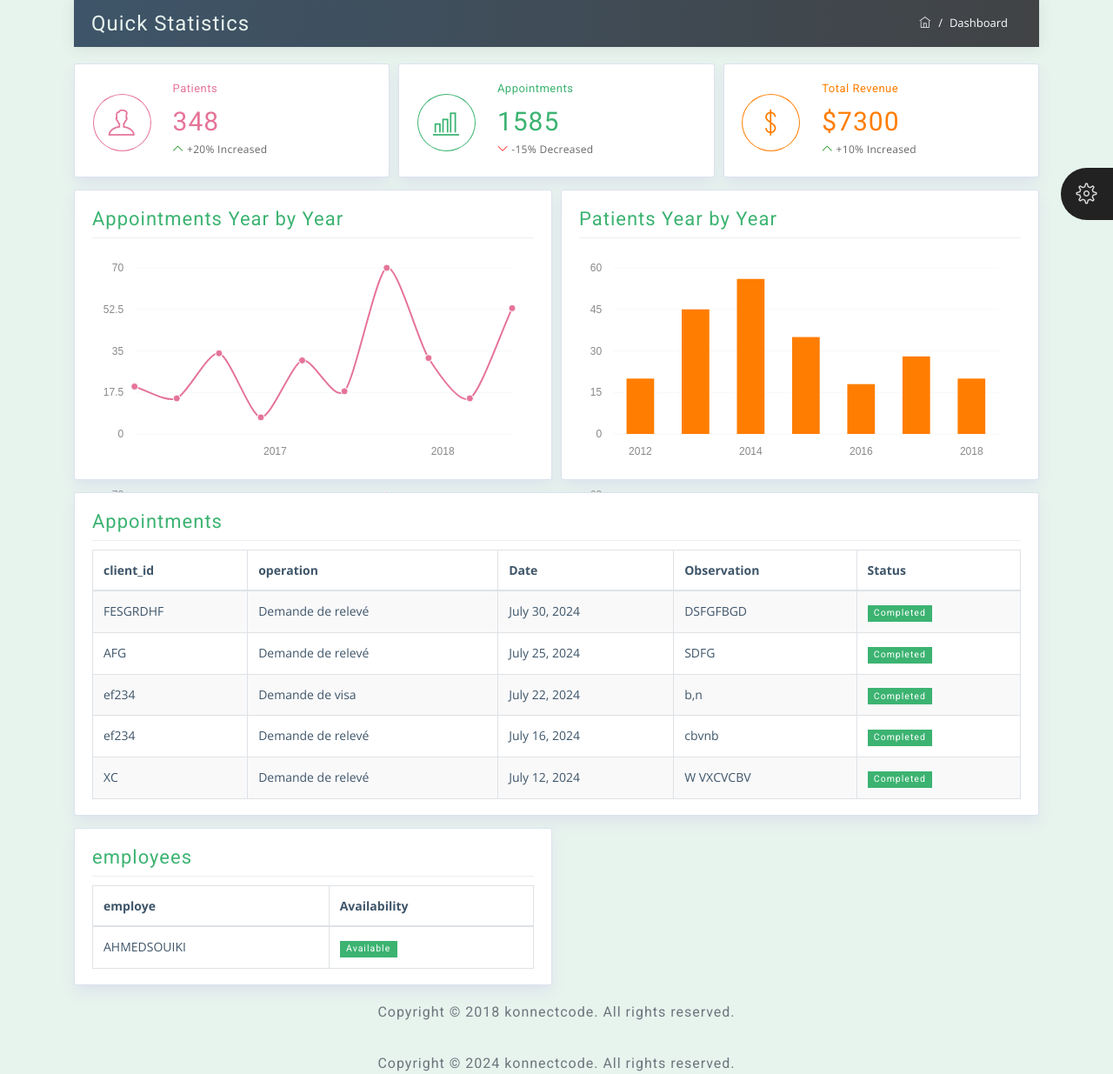
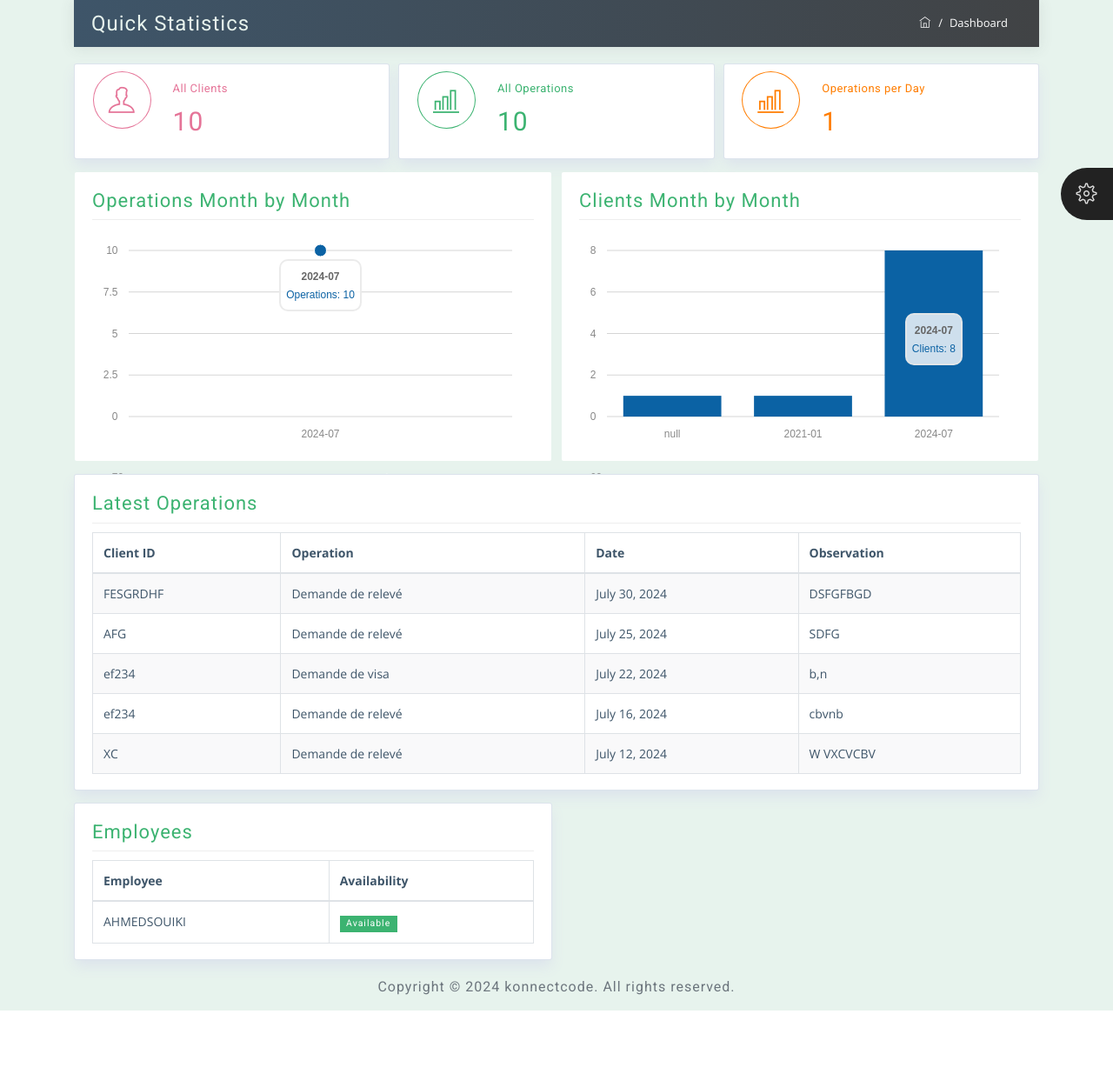
Before and after one commit to wadia20/gestionopperation, a Django app: page /dashboard/ in a window 1280 px wide. Shown: the part 167-1402 px from the top of the page at 87% size. After the commit the page ends 1329 px from the top, so only its background shows below. Run offline with Django 5.2, Linux system fonts and the light colour scheme; data comes from the database, SQL or seed files in the repository; both versions use the stored data as it was after the commit; some libraries are stand-ins or nearby versions.

Commit message:
dashboard

```diff
--- a/employe/models.py
+++ b/employe/models.py
@@ -4,6 +4,7 @@
 class Employee(models.Model):
     user = models.OneToOneField(User, on_delete=models.CASCADE)
     # Add other fields as needed
+from django.utils import timezone
 
 
 class Client(models.Model):
--- a/employe/templates/base.html
+++ b/employe/templates/base.html
@@ -145,7 +145,7 @@
 								<a class="nav-link dropdown-toggle" data-toggle="dropdown" href="#" role="button" aria-haspopup="true"
 								 aria-expanded="false"> Dashboard</a>
 								<div class="dropdown-menu">
-									<a class="dropdown-item" href="{% url 'employe:base' %}">let's go to mamak</a>
+									<a class="dropdown-item" href="{% url 'employe:base' %}">Statistics</a>
 
 								</div>
 							</li>
--- a/employe/templates/dashboard.html
+++ b/employe/templates/dashboard.html
@@ -1,10 +1,5 @@
 {% extends 'base.html' %}
 {% block content %}
-
-
-			<!-- /Menu -->
-			<!-- Breadcrumb -->
-			<!-- Page Title -->
 <div class="container mt-0">
     <div class="row breadcrumb-bar">
         <div class="col-md-6">
@@ -13,7 +8,7 @@
         <div class="col-md-6">
             <ol class="breadcrumb">
                 <li class="breadcrumb-item">
-								<a href="{%url 'employe:base'%}">
+                    <a href="{% url 'employe:base' %}">
                         <span class="ti-home"></span>
                     </a>
                 </li>
@@ -22,88 +17,78 @@
         </div>
     </div>
 </div>
-			<!-- /Page Title -->
-			<!-- /Breadcrumb -->
-			<!-- Main Content -->
+
 <div class="container home">
     <div class="row">
-					<!-- Widget Item -->
+        <!-- Clients Widget Item -->
         <div class="col-md-4">
             <div class="widget-area proclinic-box-shadow color-red">
                 <div class="widget-left">
                     <span class="ti-user"></span>
                 </div>
                 <div class="widget-right">
-								<h4 class="wiget-title">Patients</h4>
-								<span class="numeric color-red">348</span>
-								<p class="inc-dec mb-0"><span class="ti-angle-up"></span> +20% Increased</p>
+                    <h4 class="wiget-title">All Clients</h4>
+                    <span class="numeric color-red">{{ clients_count }}</span>
                 </div>
             </div>
         </div>
-					<!-- /Widget Item -->
-					<!-- Widget Item -->
+        <!-- /Clients Widget Item -->
+        <!-- Operations Widget Item -->
         <div class="col-md-4">
             <div class="widget-area proclinic-box-shadow color-green">
                 <div class="widget-left">
                     <span class="ti-bar-chart"></span>
                 </div>
                 <div class="widget-right">
-								<h4 class="wiget-title">Appointments</h4>
-								<span class="numeric color-green">1585</span>
-								<p class="inc-dec mb-0"><span class="ti-angle-down"></span> -15% Decreased</p>
+                    <h4 class="wiget-title">All Operations</h4>
+                    <span class="numeric color-green">{{ total_operations }}</span>
                 </div>
             </div>
         </div>
-					<!-- /Widget Item -->
-					<!-- Widget Item -->
+        <!-- /Operations Widget Item -->
+        <!-- Operations per Day Widget Item -->
         <div class="col-md-4">
             <div class="widget-area proclinic-box-shadow color-yellow">
                 <div class="widget-left">
-								<span class="ti-money"></span>
+                    <span class="ti-bar-chart"></span>
                 </div>
                 <div class="widget-right">
-								<h4 class="wiget-title">Total Revenue</h4>
-								<span class="numeric color-yellow">$7300</span>
-								<p class="inc-dec mb-0"><span class="ti-angle-up"></span> +10% Increased</p>
+                    <h4 class="wiget-title">Operations per Day</h4>
+                    <span class="numeric color-yellow">{{ operations_per_day }}</span>
                 </div>
             </div>
         </div>
-					<!-- /Widget Item -->
+        <!-- /Operations per Day Widget Item -->
     </div>
 
     <div class="row">
-					<!-- Widget Item -->
         <div class="col-md-6">
-						<div class="widget-area-2 proclinic-box-shadow">
-							<h3 class="widget-title">Appointments Year by Year</h3>
+            <div class="widget-area-2">
+                <h3 class="widget-title">Operations Month by Month</h3>
                 <div id="lineMorris" class="chart-home"></div>
             </div>
         </div>
-					<!-- /Widget Item -->
-					<!-- Widget Item -->
         <div class="col-md-6">
-						<div class="widget-area-2 proclinic-box-shadow">
-							<h3 class="widget-title"> Patients Year by Year</h3>
+            <div class="widget-area-2">
+                <h3 class="widget-title">Clients Month by Month</h3>
                 <div id="barMorris" class="chart-home"></div>
             </div>
         </div>
-					<!-- /Widget Item -->
     </div>
 
+
     <div class="row">
-					<!-- Widget Item -->
         <div class="col-md-12">
             <div class="widget-area-2 proclinic-box-shadow">
-							<h3 class="widget-title">Appointments</h3>
+                <h3 class="widget-title">Latest Operations</h3>
                 <div class="table-responsive">
                     <table class="table table-bordered table-striped">
                         <thead>
                             <tr>
-											<th>client_id</th>
-											<th>operation</th>
+                                <th>Client ID</th>
+                                <th>Operation</th>
                                 <th>Date</th>
                                 <th>Observation</th>
-											<th>Status</th>
                             </tr>
                         </thead>
                         <tbody>
@@ -113,10 +98,6 @@
                                 <td>{{ operation.operation }}</td>
                                 <td>{{ operation.operation_date }}</td>
                                 <td>{{ operation.observation }}</td>
-
-											<td>
-												<span class="badge badge-success">Completed</span>
-											</td>
                             </tr>
                             {% endfor %}
                         </tbody>
@@ -124,61 +105,43 @@
                 </div>
             </div>
         </div>
-					<!-- /Widget Item -->
     </div>
 
     <div class="row">
-
-					<!-- Widget Item -->
         <div class="col-md-6">
             <div class="widget-area-2 progress-status proclinic-box-shadow">
-							<h3 class="widget-title">employees</h3>
+                <h3 class="widget-title">Employees</h3>
                 <div class="table-responsive">
                     <table class="table table-bordered">
                         <thead>
                             <tr>
-											<th>employe</th>
-
+                                <th>Employee</th>
                                 <th>Availability</th>
                             </tr>
                         </thead>
                         <tbody>
-										{% for employe in employees %}
+                            {% for employee in employees %}
                             <tr>
-											<td>{{ employe.user.username }}</td>
-
+                                <td>{{ employee.user.username }}</td>
                                 <td>
                                     <span class="badge badge-success">Available</span>
                                 </td>
-										</tr>
                             {% endfor %}
                         </tbody>
                     </table>
                 </div>
-
             </div>
         </div>
-					<!-- /Widget Item -->
-
+    </div>
 </div>
 
-			</div>
-			<!-- /Main Content -->
-			<!--Copy Rights-->
-			<div class="container">
-				<div class="d-sm-flex justify-content-center">
-				  <span class="text-muted text-center d-block d-sm-inline-block">Copyright © 2018 <a href="http://www.konnectplugins.com/" target="_blank">konnectcode</a>. All rights reserved.</span>
-				</div>
-			</div>
-			<!-- /Copy Rights-->
-		</div>
-		<!-- /Page Content -->
-	</div>
+
 <!-- Back to Top -->
 <a id="back-to-top" href="#" class="back-to-top">
     <span class="ti-angle-up"></span>
 </a>
 <!-- /Back to Top -->
+
 <!-- Jquery Library-->
 <script src="js/jquery-3.2.1.min.js"></script>
 <!-- Popper Library-->
@@ -188,13 +151,36 @@
 <!-- morris charts -->
 <script src="charts/js/raphael-min.js"></script>
 <script src="charts/js/morris.min.js"></script>
-	<script src="js/custom-morris.js"></script>
+<script>
+    document.addEventListener("DOMContentLoaded", function() {
+        // Display data in console for debugging
+        console.log('Operations by Month:', {{ operations_by_month|safe }});
+        console.log('Clients by Month:', {{ Clients_by_month|safe }});
+
+        // Operations Month by Month Chart
+        new Morris.Line({
+            element: 'lineMorris',
+            data: {{ operations_by_month|safe }},
+            xkey: 'month',
+            ykeys: ['count'],
+            labels: ['Operations'],
+            lineColors: ['#0b62a4'],
+            resize: true
+        });
+
+        // Clients Month by Month Chart
+        new Morris.Bar({
+            element: 'barMorris',
+            data: {{ Clients_by_month|safe }},
+            xkey: 'month',
+            ykeys: ['count'],
+            labels: ['Clients'],
+            barColors: ['#0b62a4'],
+            resize: true
+        });
+    });
+</script>
 
 <!-- Custom Script-->
 <script src="js/custom.js"></script>
-</body>
-
-
-<!-- Mirrored from www.konnectplugins.com/proclinic/Horizontal/index.html by HTTrack Website Copier/3.x [XR&CO'2014], Mon, 24 Jan 2022 10:42:01 GMT -->
-</html>
 {% endblock %}
--- a/employe/views.py
+++ b/employe/views.py
@@ -211,6 +211,19 @@
 from django.views.generic.base import TemplateView
 
 
+from django.views.generic import TemplateView
+from .models import Operation, Employee, Client
+from django.db.models import Count
+from django.utils import timezone
+from datetime import timedelta
+from django.views.generic import TemplateView
+from .models import Operation, Client
+from django.db.models import Count
+from django.utils import timezone
+from datetime import timedelta
+import json
+
+
 class DashboardView(TemplateView):
     template_name = 'dashboard.html'
 
@@ -218,4 +231,22 @@
         context = super().get_context_data(**kwargs)
         context['operations'] = Operation.objects.order_by('-operation_date')[:5]
         context['employees'] = Employee.objects.all()
+        context['clients_count'] = Client.objects.count()
+
+        total_operations = Operation.objects.count()
+        operations_per_day = Operation.objects.filter(operation_date=timezone.now().date()).count()
+
+        # Prepare data for Operations Month by Month chart
+        operations_by_month = Operation.objects.extra(select={'month': "strftime('%Y-%m', operation_date)"}).values('month').annotate(count=Count('id')).order_by('month')
+        operations_by_month = list(operations_by_month)
+        context['operations_by_month'] = json.dumps(operations_by_month)
+
+        # Prepare data for Clients Month by Month chart
+        Clients_by_month = Client.objects.extra(select={'month': "strftime('%Y-%m', Date_Of_Birth)"}).values('month').annotate(count=Count('id')).order_by('month')
+        Clients_by_month = list(Clients_by_month)
+        context['Clients_by_month'] = json.dumps(Clients_by_month)
+
+        context['total_operations'] = total_operations
+        context['operations_per_day'] = operations_per_day
+
         return context
```
Also changed, not shown: db.sqlite3, employe/migrations/0005_client_created_at.py (added), employe/migrations/0006_remove_client_created_at.py (added), 3 other files. Lines whose indentation alone changed are shown as unchanged.
